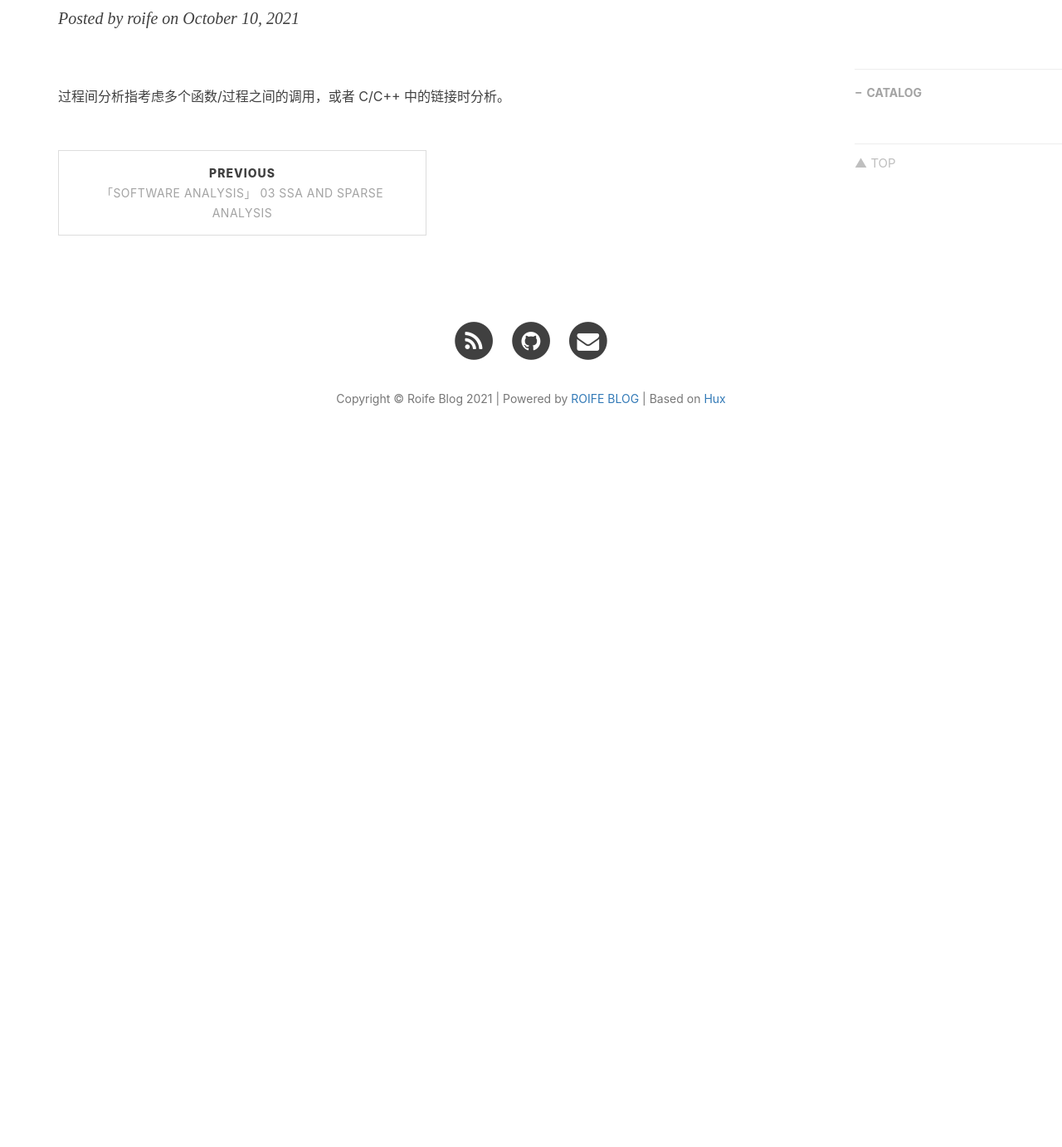
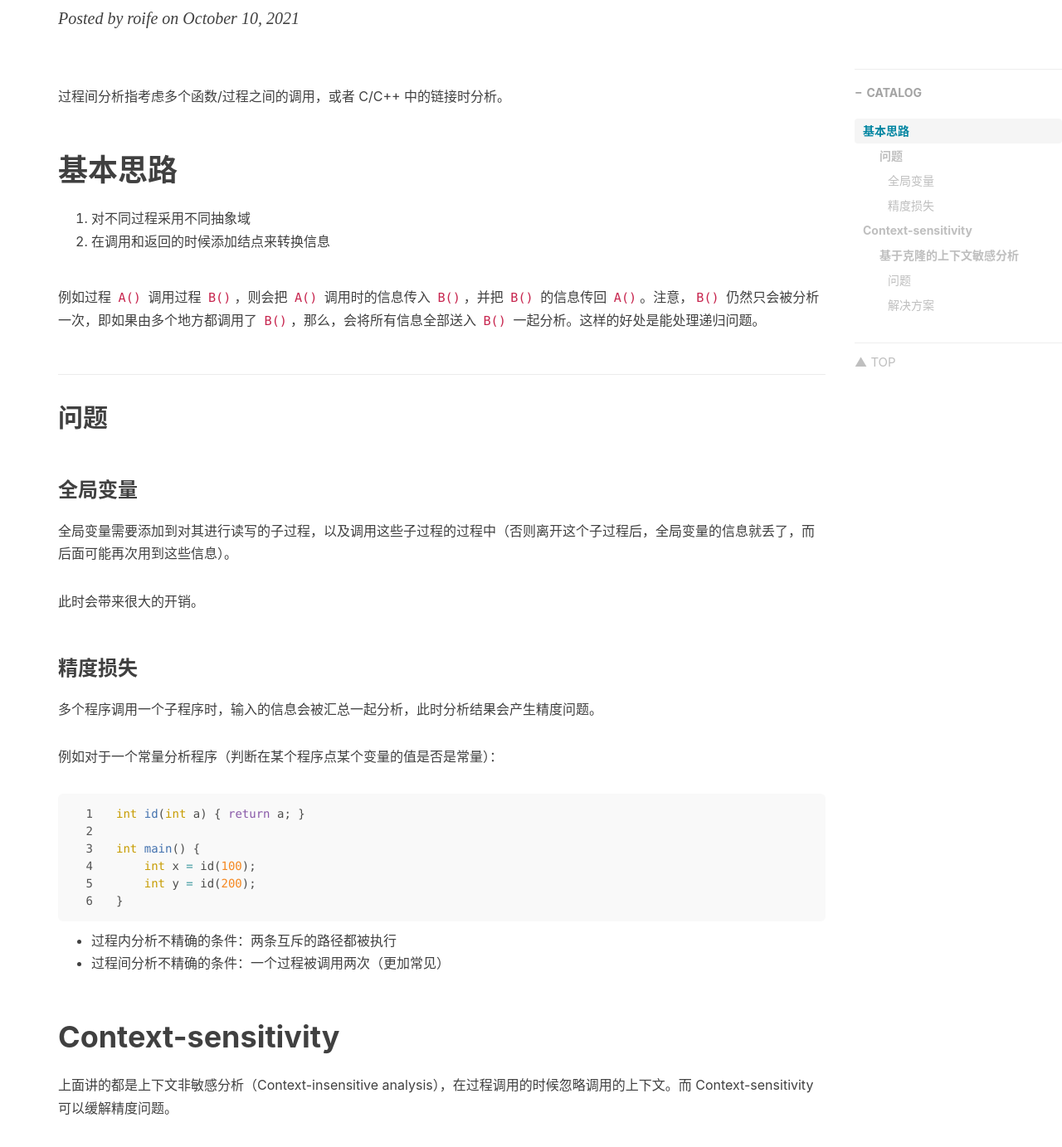
Before and after one commit to LogicLee0902/-LogicLee0902.github.io, a Jekyll site: the page built from _posts/software-analysis/2021-10-07-software-analysis-04-interprocedural_analysis.md, in a window 1280 px wide and 1400 px high, scrolled down 306 px. Shown: the top 1383 px of the window at 83% size. Built offline with Jekyll 4.4.1, drawn with Linux system fonts in a browser that asks for light colours; nearby versions of some CDN libraries; comment, search, counter and statistics services are not loaded; before the commit the page ends 900 px from its top, so only the background shows below that; some of the changed text lies outside the part shown.

Commit message:
add sa-4

````diff
--- a/_posts/software-analysis/2021-10-07-software-analysis-04-interprocedural_analysis.md
+++ b/_posts/software-analysis/2021-10-07-software-analysis-04-interprocedural_analysis.md
@@ -14,3 +14,58 @@ katex: true
 ---
 
 过程间分析指考虑多个函数/过程之间的调用，或者 C/C++ 中的链接时分析。
+
+# 基本思路
+
+1. 对不同过程采用不同抽象域
+2. 在调用和返回的时候添加结点来转换信息
+
+例如过程 `A()` 调用过程 `B()`，则会把 `A()` 调用时的信息传入 `B()`，并把 `B()` 的信息传回 `A()`。注意，`B()` 仍然只会被分析一次，即如果由多个地方都调用了 `B()`，那么，会将所有信息全部送入 `B()` 一起分析。这样的好处是能处理递归问题。
+
+## 问题
+
+### 全局变量
+
+全局变量需要添加到对其进行读写的子过程，以及调用这些子过程的过程中（否则离开这个子过程后，全局变量的信息就丢了，而后面可能再次用到这些信息）。
+
+此时会带来很大的开销。
+
+### 精度损失
+
+多个程序调用一个子程序时，输入的信息会被汇总一起分析，此时分析结果会产生精度问题。
+
+例如对于一个常量分析程序（判断在某个程序点某个变量的值是否是常量）：
+
+```c
+int id(int a) { return a; }
+
+int main() {
+    int x = id(100);
+    int y = id(200);
+}
+```
+
+- 过程内分析不精确的条件：两条互斥的路径都被执行
+- 过程间分析不精确的条件：一个过程被调用两次（更加常见）
+
+# Context-sensitivity
+
+上面讲的都是上下文非敏感分析（Context-insensitive analysis），在过程调用的时候忽略调用的上下文。而 Context-sensitivity 可以缓解精度问题。
+
+## 基于克隆的上下文敏感分析
+
+Clone-based Context-Sensitive Analysis。
+
+即调用函数时给每个函数创建一个单独的上下文环境，而不是和前面一样把所有信息汇总到子过程的开头一起分析。
+
+例如 `A()` 调用 `B()`，`C()` 调用 `B()`，则将 `B()` 分别复制两份变成 `B1()` 和 `B2()` 到 `A()` 与 `C()` 中。
+
+### 问题
+
+1. 指数爆炸：在深层的调用栈中重复调用一些函数，会进行大量的复制（问题存在但是不致命）
+2. 无法处理递归（导致分析无法进行）
+
+### 解决方案
+
+1. 只复制没有递归调用的函数
+2. 只克隆 $k$ 层，即前面 $k$ 层使用上下文敏感分析，后面的都在最后一层上使用上下文非敏感分析
````
Also changed, not shown: other parts of _posts/software-analysis/2021-10-07-software-analysis-04-interprocedural_analysis.md (+1 -1 lines).
